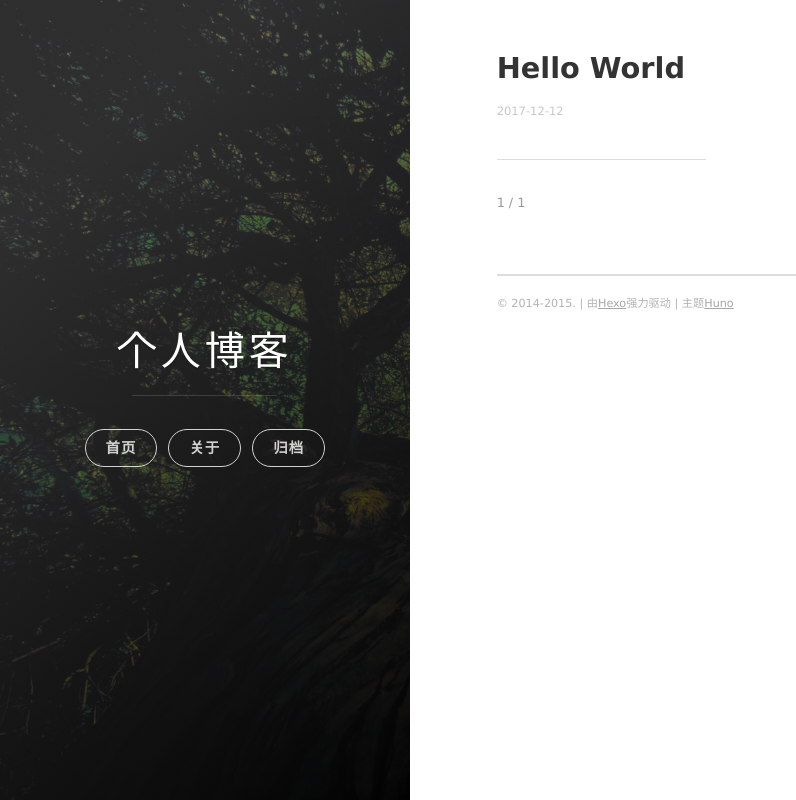
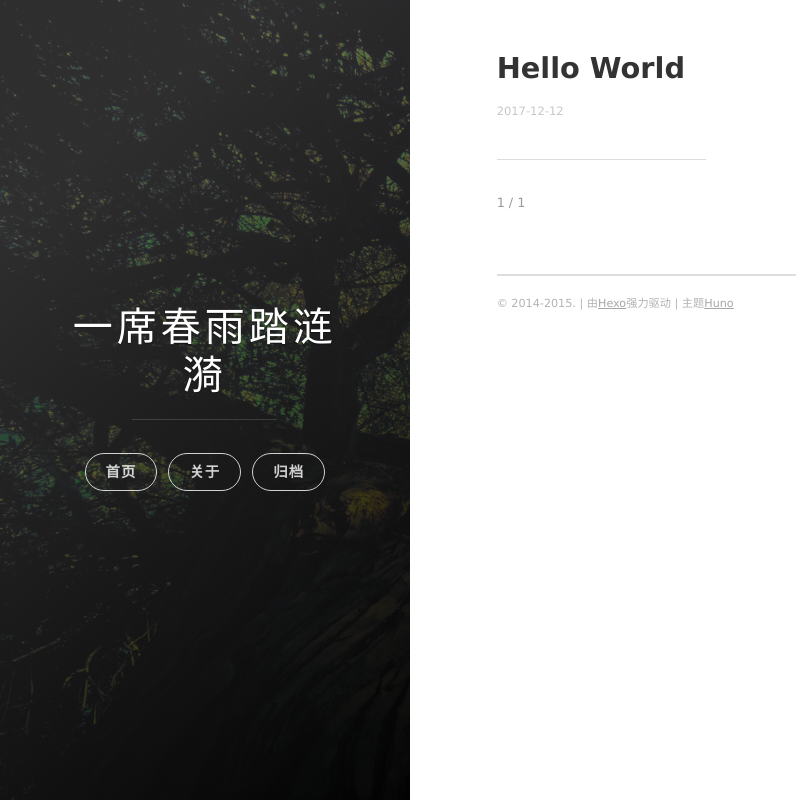
Before and after one commit to willowyoung/willowyoung.github.io, a plain HTML site: page index.html in a window 1280 px wide. Shown: the whole page, without its empty margins (0-796 px from the left). Drawn offline with nearby package versions, Linux system fonts and the light colour scheme; some packages are replaced by stand-ins of ours.

Commit message:
Site updated: 2017-12-13 08:56:10

```diff
--- a/index.html
+++ b/index.html
@@ -7,7 +7,7 @@
 
 
     <title>
-      个人博客
+      一席春雨踏涟漪
     </title>
 
     <meta name="viewport" content="width=device-width, initial-scale=1, maximum-scale=1, user-scalable=no">
@@ -20,13 +20,13 @@
 
     <meta name="description" content="江南江北，最爱临风笛">
 <meta property="og:type" content="website">
-<meta property="og:title" content="个人博客">
+<meta property="og:title" content="一席春雨踏涟漪">
 <meta property="og:url" content="http://yoursite.com/index.html">
-<meta property="og:site_name" content="个人博客">
+<meta property="og:site_name" content="一席春雨踏涟漪">
 <meta property="og:description" content="江南江北，最爱临风笛">
 <meta property="og:locale" content="zh-CN">
 <meta name="twitter:card" content="summary">
-<meta name="twitter:title" content="个人博客">
+<meta name="twitter:title" content="一席春雨踏涟漪">
 <meta name="twitter:description" content="江南江北，最爱临风笛">
 
 
@@ -59,7 +59,7 @@
 
 
 
-        <h1 class="panel-cover__title panel-title"><a href="/" title="link to homepage">个人博客</a></h1>
+        <h1 class="panel-cover__title panel-title"><a href="/" title="link to homepage">一席春雨踏涟漪</a></h1>
         <hr class="panel-cover__divider" />
 
 
```
Also changed, not shown: 2017/12/12/hello-world/index.html (+5 -5 lines), archives/2017/12/index.html (+2 -2 lines), archives/2017/index.html (+2 -2 lines), archives/index.html (+2 -2 lines).
